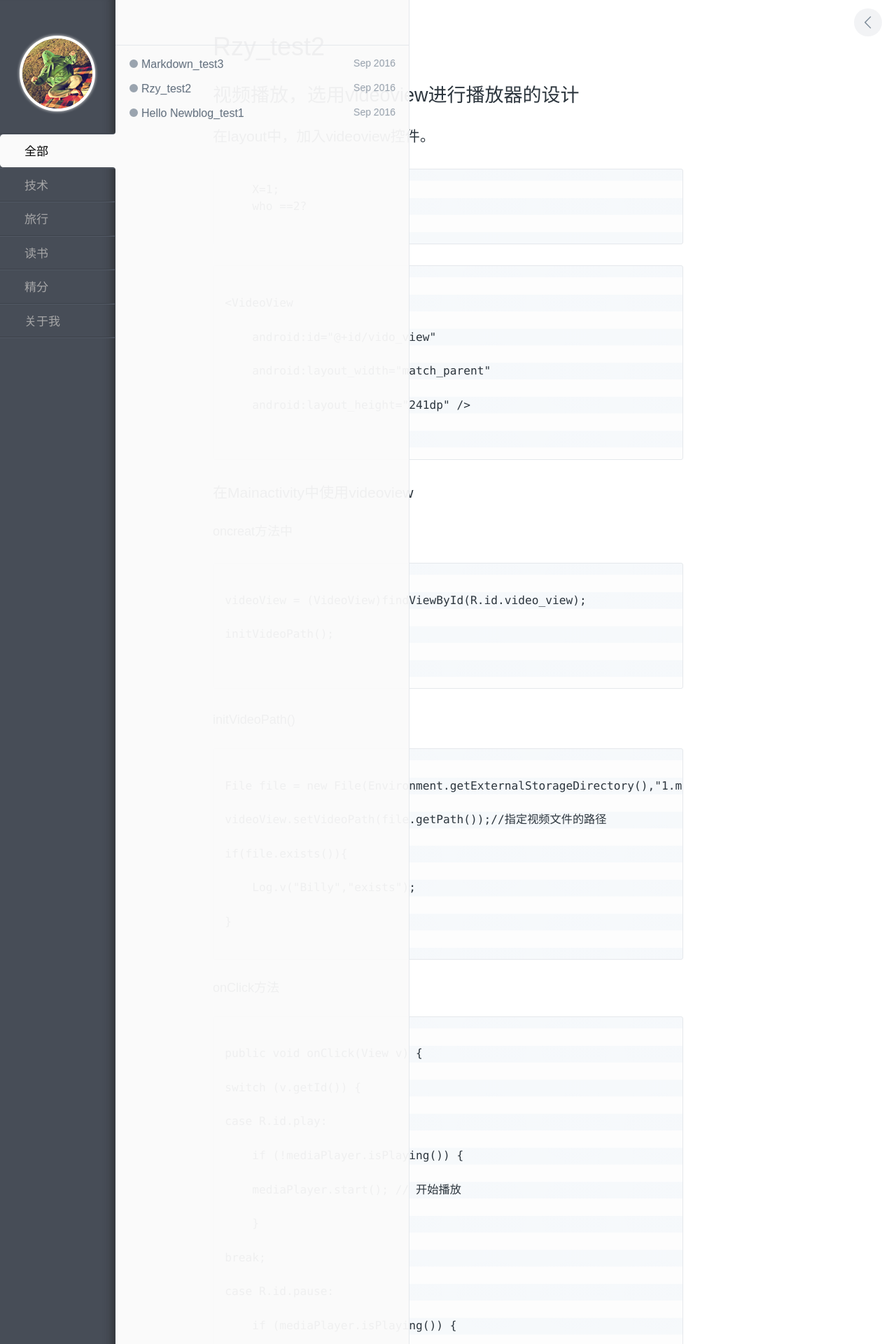
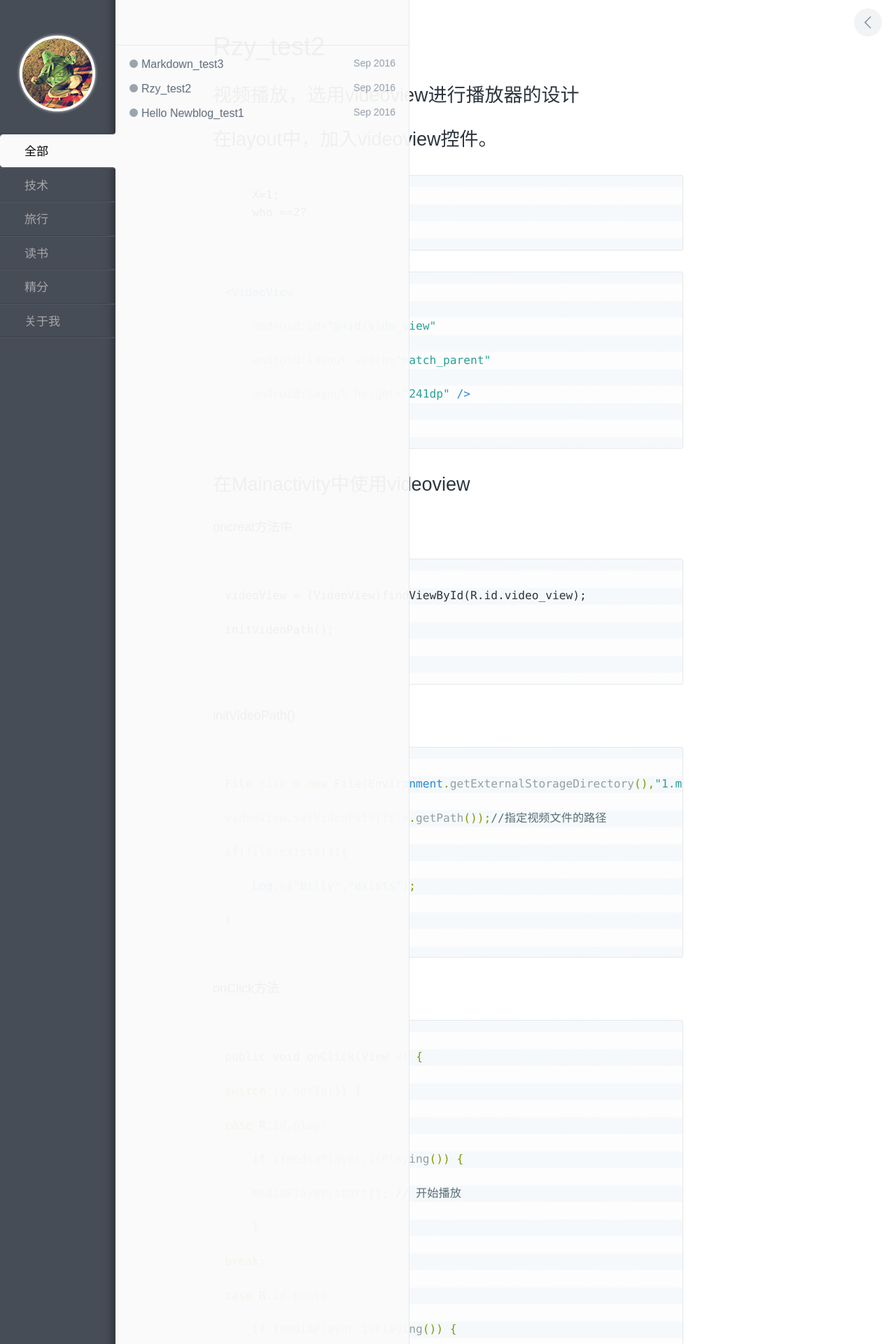
Before and after one commit to rzhengyang/rzhengyang.github.io, a Jekyll site: the page built from _posts/2016-09-10-rzy_test2.markdown, in a window 1280 px wide. Shown: the top 1920 px of the page at 70% size. Built offline with Jekyll 4.4.1, drawn with Linux system fonts in a browser that asks for light colours; comment, search, counter and statistics services are not loaded; some of the changed text lies outside the part shown.

Commit message:
slow improve

````diff
--- a/_posts/2016-09-10-rzy_test2.markdown
+++ b/_posts/2016-09-10-rzy_test2.markdown
@@ -3,16 +3,15 @@ layout: post
 ---
 
 
-## 视频播放，选用videoview进行播放器的设计
-### 在layout中，加入videoview控件。
+# 视频播放，选用videoview进行播放器的设计
+## 在layout中，加入videoview控件。
 ```
 	X=1;
 	who ==2?
 
 ```
 
-```
-
+```xml
 <VideoView
 
     android:id="@+id/vido_view"
@@ -23,10 +22,10 @@ layout: post
 
 
 ```
-### 在Mainactivity中使用videoview
+## 在Mainactivity中使用videoview
 oncreat方法中
 
-```
+```xml
 
 videoView = (VideoView)findViewById(R.id.video_view);
 
@@ -36,7 +35,7 @@ initVideoPath();
 ```
 initVideoPath()
 
-```java```
+```java
 
 File file = new File(Environment.getExternalStorageDirectory(),"1.mp4");//设置播放路径
 
@@ -51,7 +50,7 @@ if(file.exists()){
 ```
 onClick方法
 
-```java```
+```java
 
 public void onClick(View v) {
 
@@ -101,7 +100,7 @@ break;
 
 在onDestory中进行释放
 
-```java```
+```java
 
 protected void onDestroy() {
 
@@ -118,33 +117,33 @@ protected void onDestroy() {
 }
 
 ```
-#### 安卓使用videoview播放视频,做视频播放器需要SD卡读写权限.要不然可以找到视频文件,播放器显示无法播放视频.
+### 安卓使用videoview播放视频,做视频播放器需要SD卡读写权限.要不然可以找到视频文件,播放器显示无法播放视频.
 
-```xml```
+```xml
 
 <uses-permission android:name="android.permission.WRITE_EXTERNAL_STORAGE"/>
 
 <uses-permission android:name="android.permission.MOUNT_UNMOUNT_FILESYSTEMS"/>
 
 ```
-#### 让整个APP没有标题栏
+### 让整个APP没有标题栏
 
-```xml```
+```xml
 
 android:theme = "@android:style/Theme.Black.NoTitleBar.Fullscreen"
 
 ```
-#### 强制横屏在AndroidManifest.xml的activity中
+### 强制横屏在AndroidManifest.xml的activity中
 
-```xml```
+```xml
 
 android:launchMode = "singleTask"
 
 android:screenorientation = "landscape"
 
 ```
-#### 让视频播放全屏
-```java```
+### 让视频播放全屏
+```java
  case R.id.fullscreen://全屏/窗口切换
       {
        if(!fullscreenFlag){//设置RelativeLayout的全屏模式
@@ -168,7 +167,7 @@ fullscreenFlag = (!fullscreenFlag);break;
       }
 
 ```
-#### 进度条设计
+### 进度条设计
 
 在seekbar使用的过程中，出现了一个诡异的现象。duration是视频总长度，seekbar总长度是100。progress是进度条（0-100）的数值。定义了一个
 
@@ -180,6 +179,6 @@ double time = （progress * duration）/100;得到的就是正确的数据。
 
 由此可见，应该是java编译器优化导致的，知道最后使用了一个int类型，优化成为每一步都使用int类型，这样progress/100就变成了0，0 * 其他数都为0。
 
-#### 至此，播放部分完成。
+### 至此，播放部分完成。
 
 可以点击播放、停止、复位、进度条可以拖动控制播放进度（后期补全打开文件功能），软件截图如下：
````
Also changed, not shown: 2 other files.
